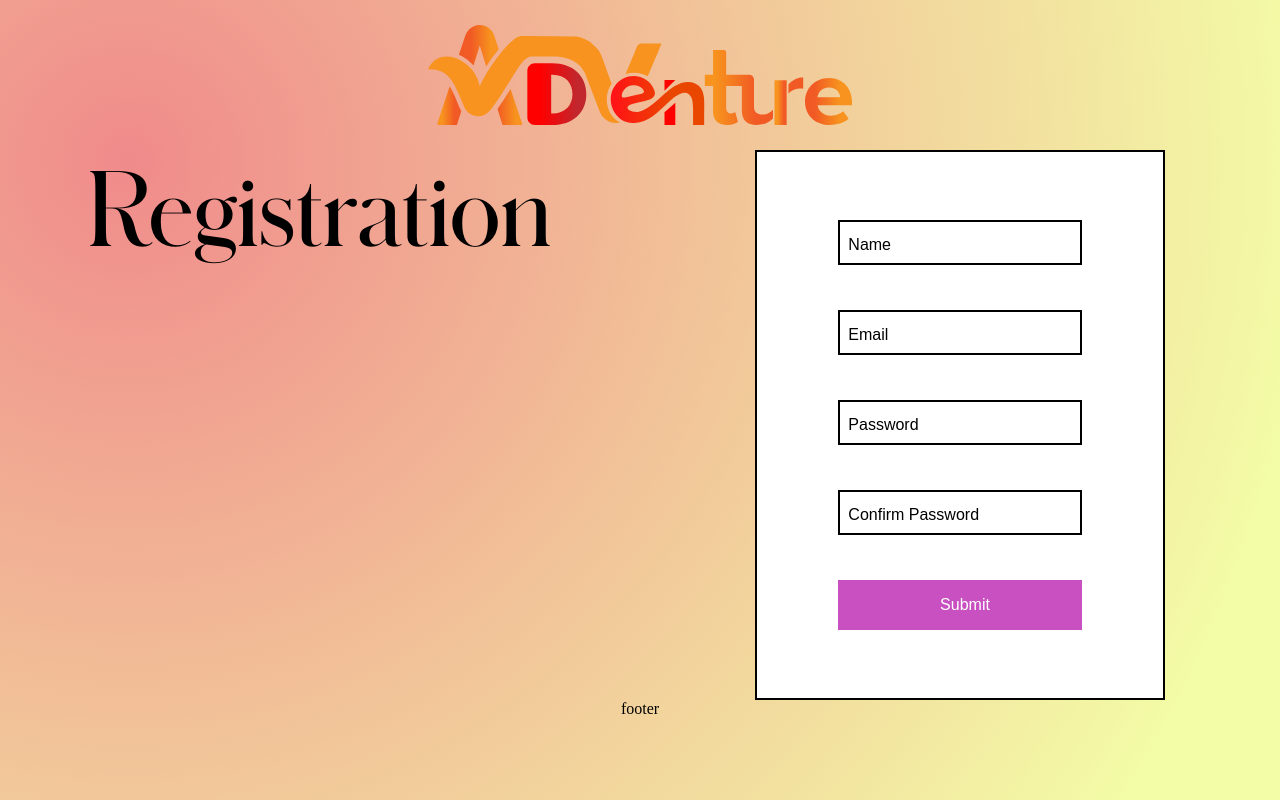
After one commit to Tishat2247019/FALL-24-25, a PHP site: page /signup/signup.html in a window 1280 px wide. The commit adds this page. Run offline with PHP 8.4, Linux system fonts and the light colour scheme.

```diff
--- a/WEB TECHNOLOGIES/FINAL/Lab Code practices/css_grid.html
+++ b/WEB TECHNOLOGIES/FINAL/Lab Code practices/css_grid.html
@@ -28,7 +28,7 @@
 
                         <div class="inputbox">
                             <input type="email" name="email" id="email">
-                            <label for="email">Name</label>
+                            <label for="email">Email</label>
                         </div>
                         <div class="inputbox">
                             <input type="password" name="password" id="password">
--- /dev/null
+++ b/WEB TECHNOLOGIES/FINAL/Lab Code practices/signup/signup.css
@@ -0,0 +1,189 @@
+* {
+  margin: 0;
+  padding: 0;
+  box-sizing: border-box;
+}
+.main_container {
+  height: 100vh;
+  width: 100vw;
+  /* background-color: red; */
+  /* font-size: 3.3vw; */
+  text-align: center;
+  /* background: rgb(238, 174, 202);
+  background: radial-gradient(
+    circle,
+    rgba(238, 174, 202, 1) 0%,
+    rgba(148, 187, 233, 1) 100%
+  ); */
+  /* background-color: #4158d0;
+  background-image: linear-gradient(
+    43deg,
+    #4158d0 0%,
+    #c850c0 46%,
+    #ffcc70 100%
+  ); */
+  background-image: radial-gradient(
+    circle farthest-corner at 10% 20%,
+    rgba(240, 139, 139, 1) 0%,
+    rgba(243, 252, 166, 1) 90%
+  );
+}
+
+.header {
+  grid-area: header_area;
+  /* background-color: yellow; */
+  display: grid;
+  justify-content: center;
+  align-items: center;
+}
+
+.header .logo_container {
+  display: grid;
+  justify-content: center;
+  align-items: center;
+}
+
+.logo_container img {
+  height: 100px;
+  /* border: 1px solid black; */
+}
+.left {
+  grid-area: left_area;
+  /* background-color: blue; */
+}
+
+.footer {
+  grid-area: footer_area;
+  /* background-color: aquamarine; */
+}
+@font-face {
+  font-family: "CustomFont1"; /* Name your font family */
+  src: url("../font/Schnyder\ L\ Demi.otf"); /* Locate the .ttf file within your directory*/
+}
+@font-face {
+  font-family: "CustomFont2"; /* Name your font family */
+  src: url("../font/Satoshi-Variable.ttf"); /* Locate the .ttf file within your directory*/
+}
+
+.container {
+  height: 100%;
+  width: 100%;
+  display: grid;
+  grid-template-areas:
+    "header_area header_area"
+    "left_area right_area"
+    "footer_area footer_area";
+  grid-template-rows: 150px 1fr 100px;
+  grid-template-columns: 1fr 1fr;
+}
+.container .right {
+  grid-area: right_area;
+  /* background-color: rgb(188, 29, 40); */
+  display: flex;
+  align-items: center;
+  justify-content: center;
+}
+
+.left h1 {
+  font-family: "CustomFont1", sans-serif; /* Use the font family */
+  font-size: 100px;
+}
+
+@media screen and (max-width: 600px) {
+  div.conatiner {
+    grid-template-areas:
+      "header_area"
+      "left_area"
+      "right_area"
+      "footer_area";
+    grid-template-rows: 50px 1fr 1fr 50px;
+    grid-template-columns: 1fr;
+    font-size: 4vh;
+  }
+}
+
+form {
+  height: 100%;
+  width: 80%;
+  display: flex;
+  justify-content: center;
+  align-items: center;
+  /* border: 1px solid yellow; */
+}
+
+.form_container {
+  /* border: 1px solid black; */
+  background-color: white;
+  width: 80%;
+  height: 100%;
+  display: flex;
+  flex-direction: column;
+  justify-content: center;
+  align-items: center;
+  gap: 40px;
+  border: 2px solid black;
+}
+
+.form_container .inputbox {
+  width: 60%;
+  /* border: 1px solid black; */
+  height: 50px;
+  position: relative;
+  /* padding: 10px; */
+  font-family: "CustomFont", sans-serif;
+}
+
+.form_container .inputbox input {
+  height: 90%;
+  width: 100%;
+  padding-left: 10px;
+  position: relative;
+  font-size: 15px;
+  font-family: "CustomFont", sans-serif;
+  border: 2px solid black;
+}
+
+.form_container .inputbox label {
+  padding: 0px 10px;
+  position: absolute;
+  left: 0;
+  top: 16px;
+  transition: 0.3s;
+  /* border: 1px solid black; */
+}
+
+.form_container .inputbox input[type="submit"] {
+  padding-left: 10px;
+  height: 100%; /* Same as other input fields */
+  /* padding-right: 20px; */
+  width: 100%; /* Same as other input fields */
+  background-color: #c850c0; /* Add a button-like appearance */
+  color: white; /* Text color */
+  border: none; /* Remove border */
+  /* border-radius: 5px;  */
+  cursor: pointer; /* Show pointer on hover */
+  font-size: 16px; /* Match font size */
+}
+
+.form_container .inputbox input[type="submit"]:hover {
+  background-color: #0056b3; /* Optional: darker color on hover */
+}
+
+.inputbox input:focus ~ label,
+.inputbox input:valid ~ label {
+  transform: translateX(0px) translateY(-10px);
+  /* background-color: white; */
+  font-size: 0.6rem;
+  letter-spacing: 2px;
+  font-family: "CustomFont", sans-serif;
+}
+.inputbox input:focus {
+  /* border: 2px solid black;
+  border-radius: 0px; */
+  border: none;
+}
+
+.inputbox input:valid {
+  /* border: 2px solid black; */
+  border: none;
+}
--- /dev/null
+++ b/WEB TECHNOLOGIES/FINAL/Lab Code practices/signup/signup.html
@@ -0,0 +1,52 @@
+<!DOCTYPE html>
+<html lang="en">
+<head>
+    <meta charset="UTF-8">
+    <meta name="viewport" content="width=device-width, initial-scale=1.0">
+    <link rel="stylesheet" href="signup.css">
+    <title>css grid</title>
+</head>
+<body>
+    <div class="main_container">
+
+        <div class="container">
+            <div class="header">
+                <div class="logo_container">
+                    <img src="../SVG/adventure.svg" alt="adventure logo">
+                </div>
+            </div>
+            <div class="left">
+                <h1>Registration</h1>
+            </div>
+            <div class="right">
+                <form action="" method="post">
+                    <div class="form_container">
+                        <div class="inputbox">
+                            <input type="text" name="name" id="name" required>
+                            <label for="name">Name</label>
+                        </div>
+
+                        <div class="inputbox">
+                            <input type="email" name="email" id="email" required>
+                            <label for="email">Email</label>
+                        </div>
+                        <div class="inputbox">
+                            <input type="password" name="password" id="password" required>
+                            <label for="password">Password</label>
+                        </div>
+                        <div class="inputbox">
+                            <input type="password" name="con_password" id="con_password" required>
+                            <label for="con_password">Confirm Password</label>
+                        </div>
+
+                        <div class="inputbox">
+                            <input type="submit" name="submit" value="Submit">
+                        </div>
+                </form>
+            </div>
+        </div>
+        <div class="footer">footer</div>
+    </div>
+    </div>
+</body>
+</html>
```
Also changed, not shown: WEB TECHNOLOGIES/FINAL/Lab Code practices/grid.css (+20 -10 lines), 4 other files.
